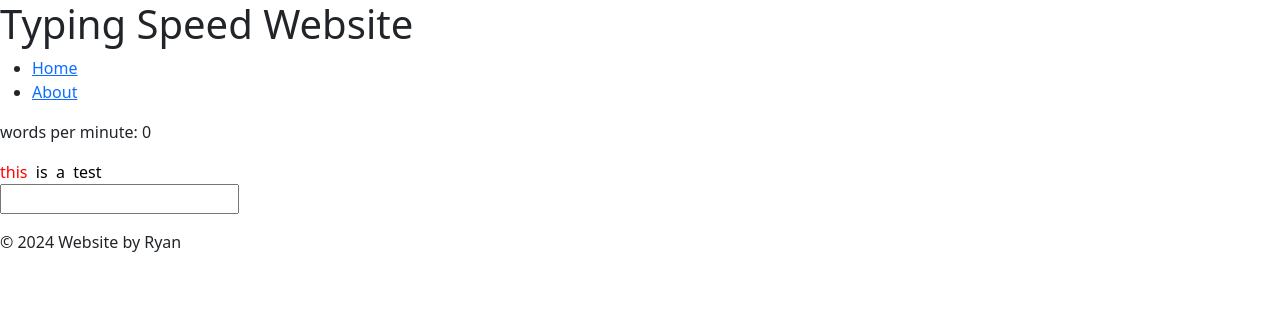
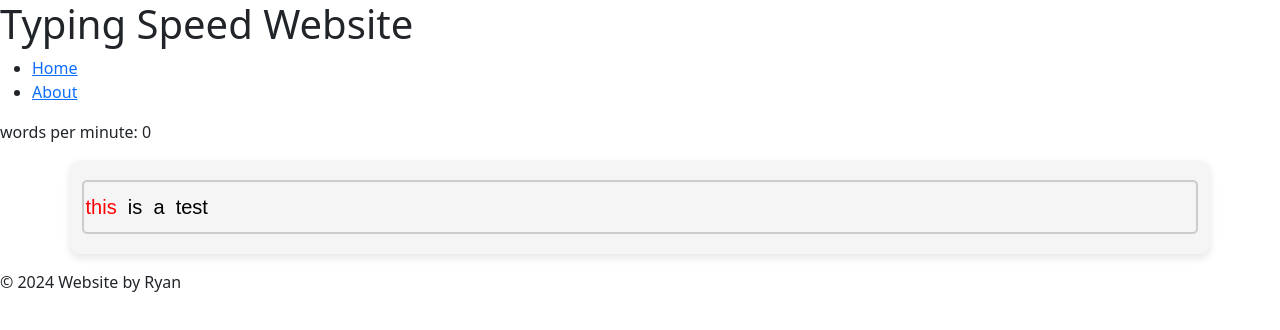
Before and after one commit to FrokSo/TypingTest_React, a React (Vite) app in the folder react-app/: page / in a window 1280 px wide. Shown: the top 330 px of the page. Built offline with nearby package versions, Linux system fonts and the light colour scheme.

Commit message:
added basic styling to textbox and reference text

```diff
--- a/react-app/src/App.css
+++ b/react-app/src/App.css
@@ -1,22 +1,52 @@
-.textbox-wrapper {
-    position: relative;
-    width: 400px; /* Adjust width as needed */
-  }
+.container {
+  position: relative;
+  width: 100%;
+  max-width: 500px;
+  margin: 0 auto;
+  padding: 20px;
+  font-family: 'Arial', sans-serif;
+  background-color: #f5f5f5;
+  border-radius: 10px;
+  box-shadow: 0 4px 8px rgba(0, 0, 0, 0.1);
+}
 
-  .textbox-wrapper input {
-    width: 100%;
-    padding: 8px;
-    font-size: 16px; /* Adjust font size as needed */
-    color:white;
-  }
+.referenceText {
+  position: absolute;
+  top: 50%;
+  left: 10px;
+  transform: translateY(-50%);
+  pointer-events: none;
+  white-space: pre-wrap;
+  word-wrap: break-word;
+  font-size: 20px;
+  line-height: 1.5;
+  color: grey;
+}
 
-  .textbox-wrapper .placeholder {
-    position: absolute;
-    top: 50%;
-    left: 8px; /* Adjust left position as needed */
-    transform: translateY(-50%);
-    pointer-events: none;
-    display: flex;
-    background-color: white;
+.user-input {
+  width: 100%;
+  padding: 10px;
+  border: 2px solid #ccc;
+  border-radius: 5px;
+  font-size: 20px;
+  line-height: 1.5;
+  color: transparent;
+  caret-color: transparent;
+  background: none;
+  position: relative;
+  z-index: 1;
+  color: transparent;
+}
 
-  }
+.user-input:focus {
+  outline: none;
+  border-color: #666;
+}
+
+.correct {
+  color: green;
+}
+
+.incorrect {
+  color: red;
+}
--- a/react-app/src/components/Input.tsx
+++ b/react-app/src/components/Input.tsx
@@ -7,7 +7,8 @@ interface TextBoxProp {
     retrieveNumCorrectWords: (num: number) => void;
 }
 
-function TextBox({ wordDump, isTextboxDisabled, startTimer, retrieveNumCorrectWords }: TextBoxProp) {
+function TextBox({ wordDump, isTextboxDisabled, startTimer,
+    retrieveNumCorrectWords }: TextBoxProp) {
     const [value, setValue] = useState('');
     const [userInput, setUserInput] = useState<JSX.Element[]>([]);
     const [isTimerStarted, setIsTimerStarted] = useState(false);
@@ -67,8 +68,9 @@ function TextBox({ wordDump, isTextboxDisabled, startTimer, retrieveNumCorrectWo
 
     return (
         <>
-            <div>{userInput}</div>
-            <input
+            <div className="container">
+                <div className="referenceText"> {userInput} </div>
+                <input className="user-input"
                     onChange={handleChange}
                     onKeyDown={handleKeyDown}
                     value={value}
@@ -76,6 +78,8 @@ function TextBox({ wordDump, isTextboxDisabled, startTimer, retrieveNumCorrectWo
                     spellCheck={false}
                     disabled={isTextboxDisabled}
                 />
+
+            </div>
         </>
     );
 }
```
Also changed, not shown: react-app/src/components/BAD CODE TO BE DELETED.tsx (deleted, +0 -82 lines). Lines whose indentation alone changed are shown as unchanged.
